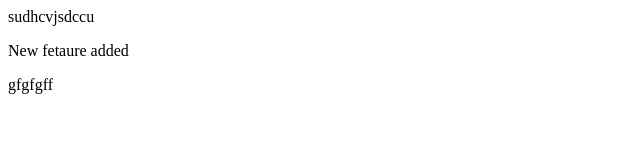
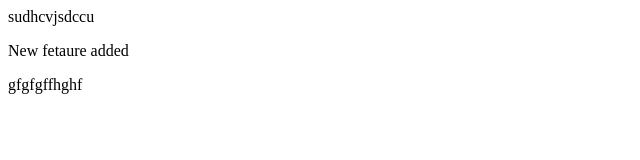
Before and after one commit to Gaurav1483/localrepo, a plain HTML site: page index.html in a window 1280 px wide. Shown: the full height of the page, 0-640 px from the left. Drawn offline with Linux system fonts and the light colour scheme.

Commit message:
New Changes

```diff
--- a/index.html
+++ b/index.html
@@ -1,3 +1,3 @@
 <p> sudhcvjsdccu  </p>
 <p> New fetaure added </p>
-<p>gfgfgff</p>
+<p>gfgfgffhghf</p>
```
